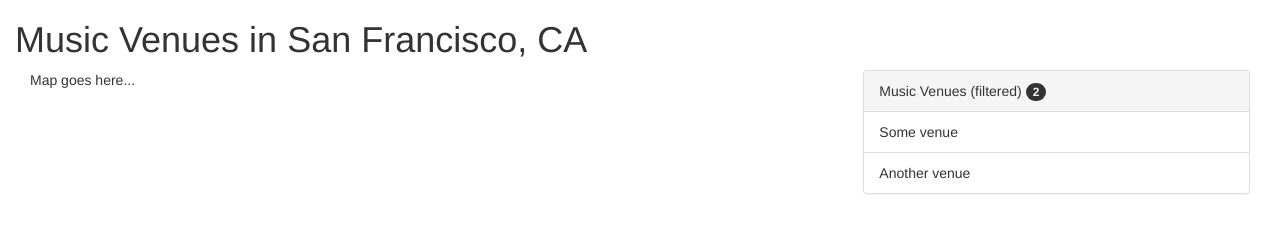
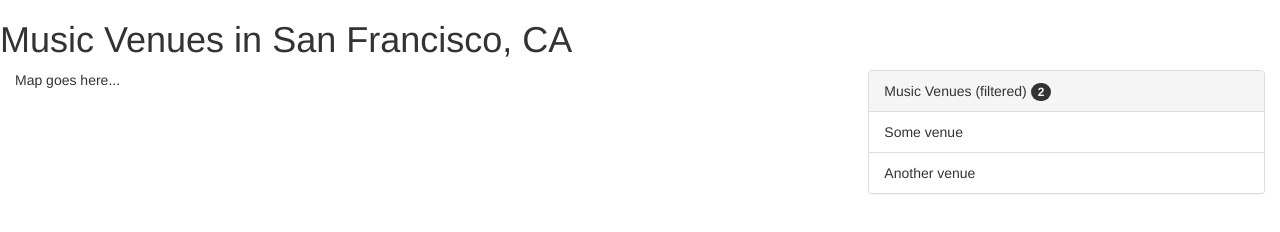
Before and after one commit to justinharringa/neighborhood-map, a website: page src/index.html in a window 1280 px wide. Drawn offline with nearby package versions, Linux system fonts and the light colour scheme.

Commit message:
Bootstrap columns should be in rows

```diff
--- a/src/index.html
+++ b/src/index.html
@@ -11,11 +11,14 @@
 </head>
 <body>
     <header class="site-header">
+        <div class="row">
             <div class="col-md-12">
                 <h1>Music Venues in San Francisco, CA</h1>
             </div>
+        </div>
     </header>
     <div class="container-fluid">
+        <div class="row">
             <div class="col-md-8">
                 <p>Map goes here...</p>
             </div>
@@ -29,6 +32,7 @@
                 </div>
             </div>
         </div>
+    </div>
     <!--Use CDN version of bootstrap JS-->
     <script type="javascript" src="https://maxcdn.bootstrapcdn.com/bootstrap/3.3.7/js/bootstrap.min.js"></script>
 </body>
```
Lines whose indentation alone changed are shown as unchanged.
